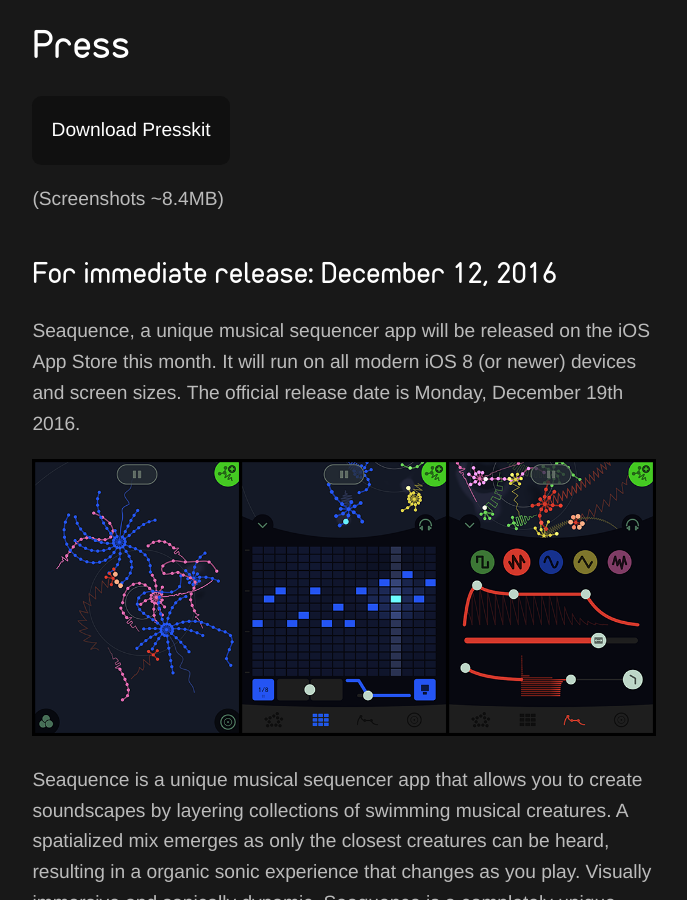
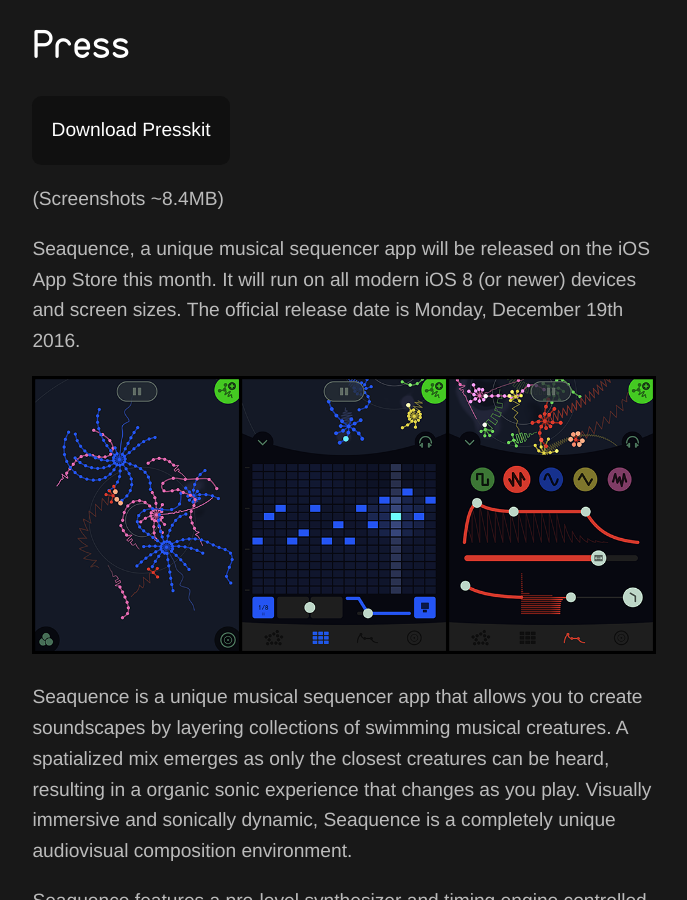
Before and after one commit to oknk/seaquence, a Jekyll site: the page built from press.md, in a window 1280 px wide and 900 px high, scrolled down 319 px. Shown: the whole window, without its empty margins (296-983 px from the left). Built offline with Jekyll 4.4.1, drawn with Linux system fonts in a browser that asks for light colours.

Commit message:
Removed For immediate release

```diff
--- a/press.md
+++ b/press.md
@@ -8,8 +8,6 @@
 # Press
 
 {%include presskit_dl.html %}
-
-## For immediate release: December 12, 2016
 
 Seaquence, a unique musical sequencer app will be released on the iOS App Store this month. It will run on all modern iOS 8 (or newer) devices and screen sizes. The official release date is Monday, December 19th 2016.
 
```
